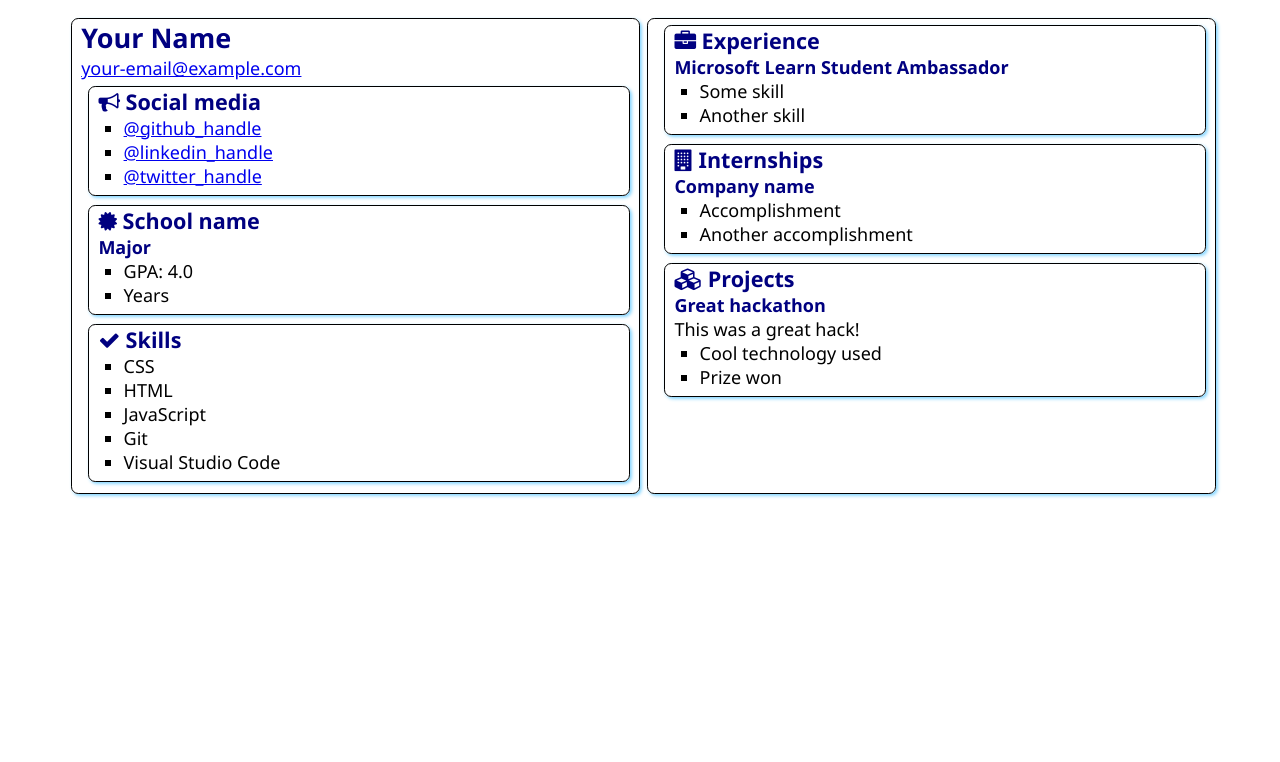
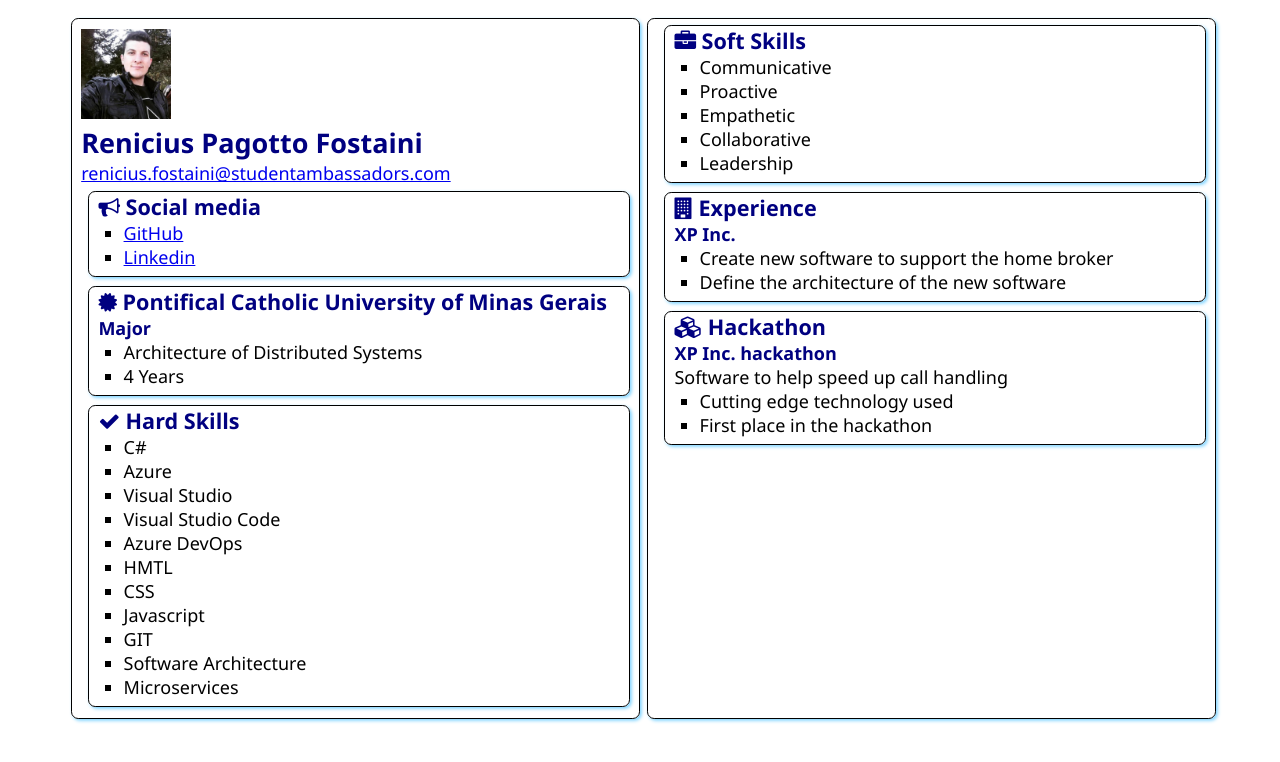
Before and after one commit to reniciuspagotto/SATechnicalOnboarding, a plain HTML site: page src/index.html in a window 1280 px wide. Drawn offline with Linux system fonts and the light colour scheme.

Commit message:
Changed content

```diff
--- a/src/index.html
+++ b/src/index.html
@@ -12,8 +12,9 @@
 <body>
     <main>
         <article class="box">
-            <h1>Your Name</h1>
-            <div><a href="mailto:your.email@example.com">your-email@example.com</a></div>
+            <img class="person-image" src="../assets/eu.jpg">
+            <h1>Renicius Pagotto Fostaini</h1>
+            <div><a href="mailto:renicius.fostaini@studentambassadors.com">renicius.fostaini@studentambassadors.com</a></div>
 
             <section class="box">
                 <h2>
@@ -21,9 +22,8 @@
                     Social media
                 </h2>
                 <ul>
-                    <li><a href="https://github.com/<handle>">@github_handle</a></li>
-                    <li><a href="https://linkedin.com/in/<handle>">@linkedin_handle</a></li>
-                    <li><a href="https://twitter.com/<handle>">@twitter_handle</a></li>
+                    <li><a href="https://github.com/reniciuspagotto" target="_blank">GitHub</a></li>
+                    <li><a href="https://linkedin.com/in/renicius-pagotto" target="_blank">Linkedin</a></li>
                 </ul>
             </section>
 
@@ -31,12 +31,12 @@
                 <div class="education">
                     <h2>
                         <i class="fa fa-certificate" aria-hidden="true"></i>
-                        School name
+                        Pontifical Catholic University of Minas Gerais
                     </h2>
                     <h3>Major</h3>
                     <ul>
-                        <li>GPA: 4.0</li>
-                        <li>Years</li>
+                        <li>Architecture of Distributed Systems</li>
+                        <li>4 Years</li>
                     </ul>
                 </div>
             </section>
@@ -44,14 +44,20 @@
             <section class="box">
                 <h2>
                     <i class="fa fa-check" aria-hidden="true"></i>
-                    Skills
+                    Hard Skills
                 </h2>
                 <ul>
+                    <li>C#</li>
+                    <li>Azure</li>
+                    <li>Visual Studio</li>
+                    <li>Visual Studio Code</li>
+                    <li>Azure DevOps</li>
+                    <li>HMTL</li>
                     <li>CSS</li>
-                    <li>HTML</li>
-                    <li>JavaScript</li>
-                    <li>Git</li>
-                    <li>Visual Studio Code</li>
+                    <li>Javascript</li>
+                    <li>GIT</li>
+                    <li>Software Architecture</li>
+                    <li>Microservices</li>
                 </ul>
             </section>
         </article>
@@ -59,37 +65,39 @@
             <section class="box">
                 <h2>
                     <i class="fa fa-briefcase" aria-hidden="true"></i>
-                    Experience
+                    Soft Skills
                 </h2>
-                <h3>Microsoft Learn Student Ambassador</h3>
                 <ul>
-                    <li>Some skill</li>
-                    <li>Another skill</li>
+                    <li>Communicative</li>
+                    <li>Proactive</li>
+                    <li>Empathetic</li>
+                    <li>Collaborative</li>
+                    <li>Leadership</li>
                 </ul>
             </section>
             <section class="box">
                 <h2>
                     <i class="fa fa-building" aria-hidden="true"></i>
-                    Internships
+                    Experience
                 </h2>
 
-                <h3>Company name</h3>
+                <h3>XP Inc.</h3>
                 <ul>
-                    <li>Accomplishment</li>
-                    <li>Another accomplishment</li>
+                    <li>Create new software to support the home broker</li>
+                    <li>Define the architecture of the new software</li>
                 </ul>
             </section>
             <section class="box">
                 <h2>
                     <i class="fa fa-cubes" aria-hidden="true"></i>
-                    Projects
+                    Hackathon
                 </h2>
 
-                <h3>Great hackathon</h3>
-                <div>This was a great hack!</div>
+                <h3>XP Inc. hackathon</h3>
+                <div>Software to help speed up call handling</div>
                 <ul>
-                    <li>Cool technology used</li>
-                    <li>Prize won</li>
+                    <li>Cutting edge technology used</li>
+                    <li>First place in the hackathon</li>
                 </ul>
             </section>
         </article>
--- a/src/style.css
+++ b/src/style.css
@@ -45,3 +45,8 @@ ul {
     list-style-type: square;
     padding-left: 1.4em;
 }
+
+.person-image {
+    width: 90px;
+    margin-top: 10px;
+}
```
Also changed, not shown: assets/eu.jpg (added).
